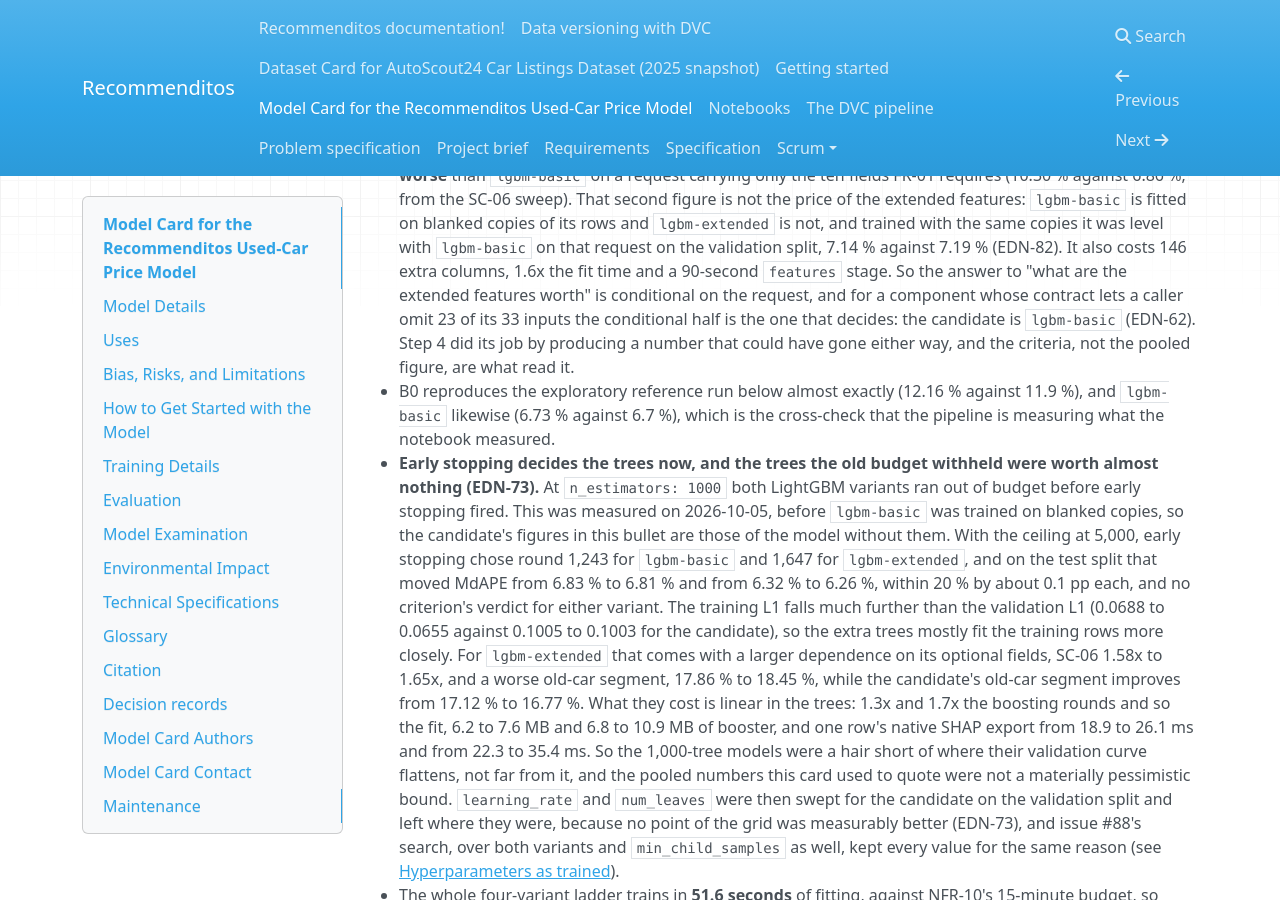
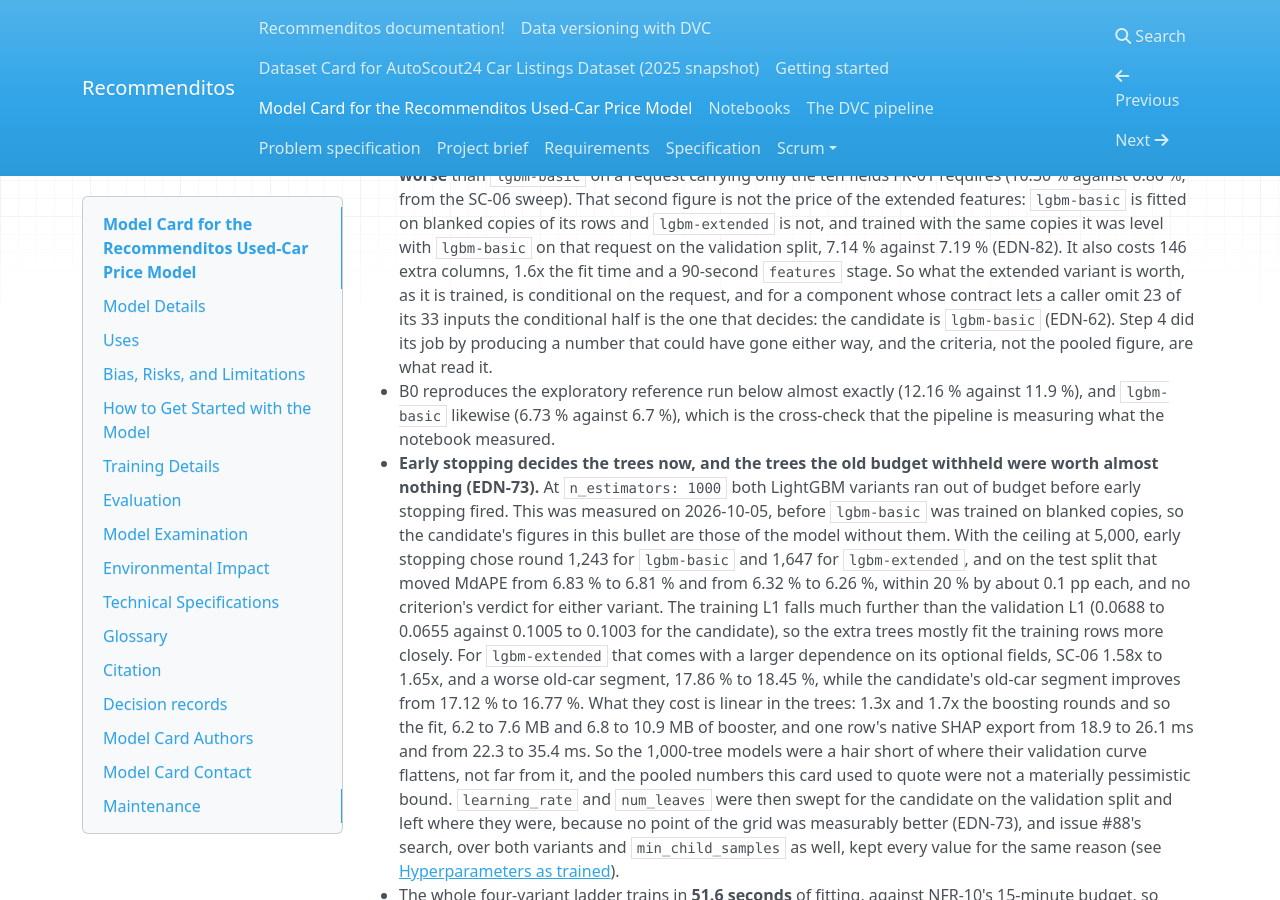
Before and after one commit to mlops-2627q1-mds-upc/MLOPS_Recommenditos, an MkDocs documentation site: the page built from docs/docs/model-card.md, in a window 1280 px wide and 900 px high, scrolled down 22789 px. Built offline with MkDocs 1.6.1, drawn with Linux system fonts in a browser that asks for light colours; nearby versions of some CDN libraries.

```diff
--- a/docs/docs/model-card.md
+++ b/docs/docs/model-card.md
@@ -634,7 +634,7 @@
 
 What the ladder says, and what it does not:
 
-- **What ladder step 4 measured, stated as what it now is: as the two variants are trained, the extended one buys pooled accuracy only when the caller fills in the optional fields, and loses more than it buys when they do not.** It is worth **0.48 pp** of MdAPE on a fully described car, and it is **3.44 pp worse** than `lgbm-basic` on a request carrying only the ten fields FR-01 requires (10.30 % against 6.86 %, from the SC-06 sweep). That second figure is not the price of the extended features: `lgbm-basic` is fitted on blanked copies of its rows and `lgbm-extended` is not, and trained with the same copies it was level with `lgbm-basic` on that request on the validation split, 7.14 % against 7.19 % (EDN-82). It also costs 146 extra columns, 1.6x the fit time and a 90-second `features` stage. So the answer to "what are the extended features worth" is conditional on the request, and for a component whose contract lets a caller omit 23 of its 33 inputs the conditional half is the one that decides: the candidate is `lgbm-basic` (EDN-62). Step 4 did its job by producing a number that could have gone either way, and the criteria, not the pooled figure, are what read it.
+- **What ladder step 4 measured, stated as what it now is: as the two variants are trained, the extended one buys pooled accuracy only when the caller fills in the optional fields, and loses more than it buys when they do not.** It is worth **0.48 pp** of MdAPE on a fully described car, and it is **3.44 pp worse** than `lgbm-basic` on a request carrying only the ten fields FR-01 requires (10.30 % against 6.86 %, from the SC-06 sweep). That second figure is not the price of the extended features: `lgbm-basic` is fitted on blanked copies of its rows and `lgbm-extended` is not, and trained with the same copies it was level with `lgbm-basic` on that request on the validation split, 7.14 % against 7.19 % (EDN-82). It also costs 146 extra columns, 1.6x the fit time and a 90-second `features` stage. So what the extended variant is worth, as it is trained, is conditional on the request, and for a component whose contract lets a caller omit 23 of its 33 inputs the conditional half is the one that decides: the candidate is `lgbm-basic` (EDN-62). Step 4 did its job by producing a number that could have gone either way, and the criteria, not the pooled figure, are what read it.
 - B0 reproduces the exploratory reference run below almost exactly (12.16 % against 11.9 %), and `lgbm-basic` likewise (6.73 % against 6.7 %), which is the cross-check that the pipeline is measuring what the notebook measured.
 - **Early stopping decides the trees now, and the trees the old budget withheld were worth almost nothing (EDN-73).** At `n_estimators: 1000` both LightGBM variants ran out of budget before early stopping fired.
   This was measured on 2026-10-05, before `lgbm-basic` was trained on blanked copies, so the candidate's figures in this bullet are those of the model without them.
```
Also changed, not shown: docs/docs/project-brief.md (+1 -1 lines).
